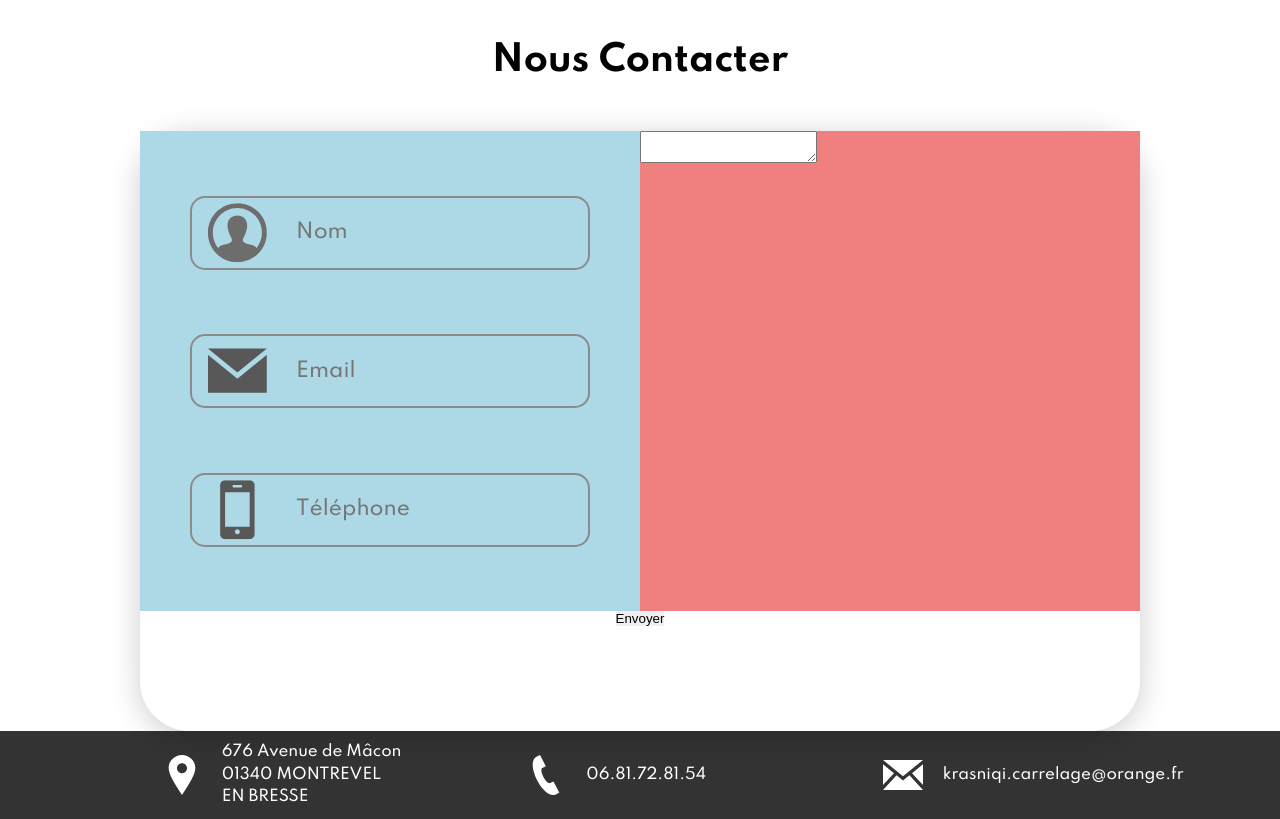
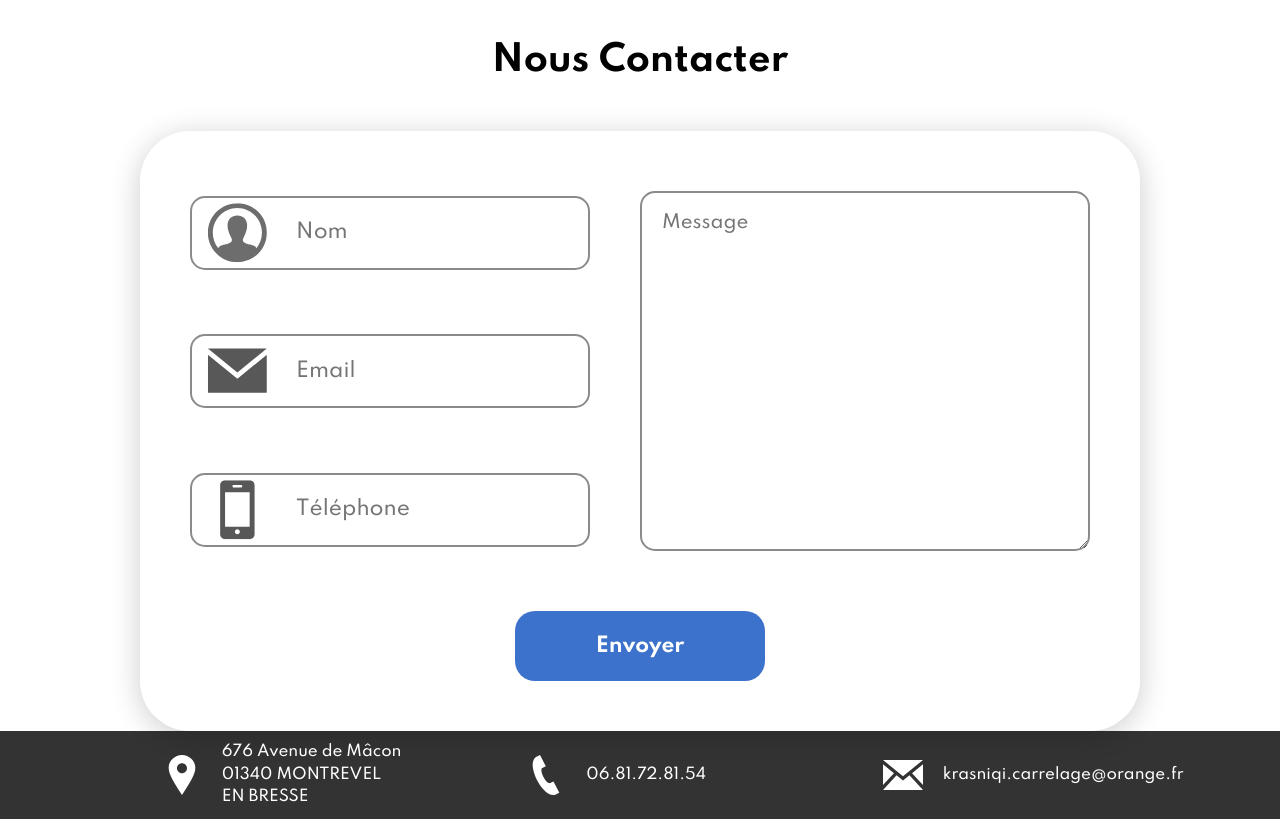
Before and after one commit to RayaneBengaoui/Tiler_website, a React (Create React App) app: page / in a window 1280 px wide. Shown: the part 2580-3399 px from the top of the page. Built offline with nearby package versions, Linux system fonts and the light colour scheme.

Commit message:
Contact form styling

```diff
--- a/src/GlobalStyle.js
+++ b/src/GlobalStyle.js
@@ -46,7 +46,7 @@ const GlobalStyle = createGlobalStyle`
 	}
 
 	form{
-		input{
+		input,textarea{
 			outline:none;
 			background:none;
 			border : none;
--- a/src/components/sections/ContactSection.js
+++ b/src/components/sections/ContactSection.js
@@ -46,7 +46,11 @@ const ContactSection = () => {
               </div>
             </div>
             <div className="message_section">
-              <textarea id="msg" name="user_message"></textarea>
+              <textarea
+                id="msg"
+                name="user_message"
+                placeholder="Message"
+              ></textarea>
             </div>
           </div>
           <button>Envoyer</button>
@@ -92,6 +96,14 @@ const Form = styled.div`
 
   button {
     align-self: center;
+    width: 25rem;
+    height: 7rem;
+    background-color: #3c72cc;
+    color: white;
+    border-radius: 2rem;
+    font-family: inherit;
+    font-size: 2rem;
+    font-weight: bolder;
   }
   form {
     width: 100rem;
@@ -109,7 +121,7 @@ const Form = styled.div`
     .contact_section {
       width: 50%;
       padding: 0rem 5rem;
-      background-color: lightblue;
+
       display: flex;
       flex-direction: column;
       justify-content: space-evenly;
@@ -120,9 +132,13 @@ const Form = styled.div`
         padding: 0.5rem 0rem;
         display: flex;
         justify-content: space-around;
+
+        &:hover {
+          filter: invert(36%) sepia(29%) saturate(2311%) hue-rotate(190deg)
+            brightness(100%) contrast(83%);
+        }
         img {
           filter: grayscale(100%);
-          /* filter: invert(1) sepia(1) saturate(5) hue-rotate(175deg); */
         }
         input {
           width: 70%;
@@ -133,7 +149,17 @@ const Form = styled.div`
 
     .message_section {
       width: 50%;
-      background-color: lightcoral;
+
+      padding: 6rem 5rem 6rem 0rem;
+
+      textarea {
+        width: 100%;
+        height: 100%;
+        border-radius: 1.5rem;
+        border: 2px solid #8b8b8b;
+        font-size: 1.8rem;
+        padding: 2rem;
+      }
     }
   }
 `;
```
Also changed, not shown: 1 other file (tests, documents, lock files or other folders).
